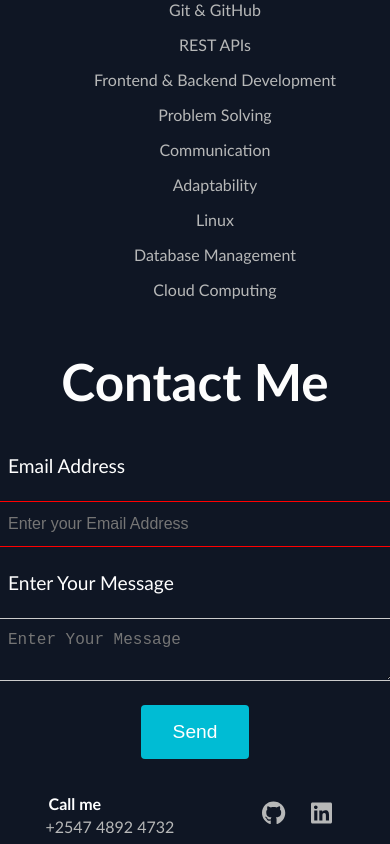
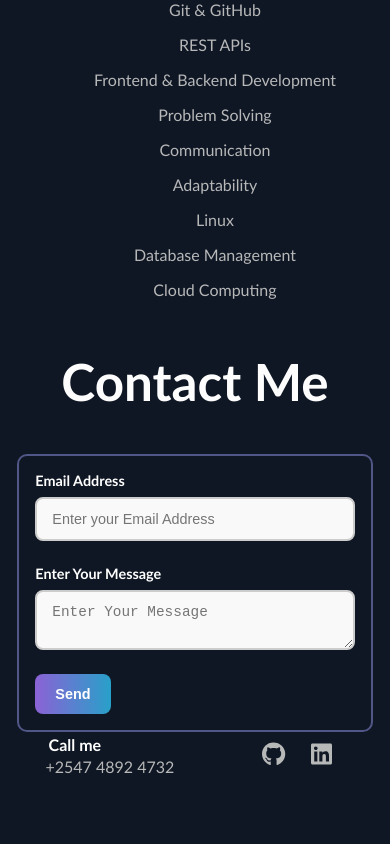
Before and after one commit to paul-murithi/portfolio, a React (Vite) app: page / in a window 390 px wide. Shown: the part 4349-5193 px from the top of the page. After the commit the page ends 5133 px from the top, so only its background shows below. Built offline with nearby package versions, Linux system fonts and the light colour scheme.

Commit message:
style: Added Responsive design for the contact form

```diff
--- a/src/Components/contact/Contact.module.css
+++ b/src/Components/contact/Contact.module.css
@@ -1,64 +1,116 @@
+*,
+*::before,
+*::after {
+  box-sizing: border-box;
+}
+
 .contactForm {
   display: flex;
   flex-direction: column;
-  justify-content: center;
-  align-items: center;
-  gap: 1.5rem;
-  margin: 2rem auto;
-  max-width: 500px;
-}
-
-.contactForm input,
-.contactForm textarea {
+  align-items: flex-start;
+  max-width: 100%;
   width: 100%;
-  padding: 0.8rem;
-  border: 1px solid #ccc;
-  border-radius: 4px;
-
-  background-color: transparent;
-  color: #e4e5e6;
-  font-size: 1rem;
-}
-
-.contactForm input:focus,
-.contactForm textarea:focus {
-  outline: none;
+  margin: 0 auto;
+  padding: 2rem;
   border: 2px solid #505685;
-}
-
-.contactForm input:invalid {
-  border: 1px solid red;
+  border-radius: 10px;
+  transition: all 0.3s ease;
 }
 
 .formLabel {
-  font-size: 1.2rem;
+  font-size: 1rem;
+  font-weight: 600;
   color: #fff;
-  align-self: flex-start;
+  margin-bottom: 0.5rem;
+  transition: color 0.3s ease;
+}
+
+.input {
+  width: 100%;
+  padding: 12px 15px;
+  border: 2px solid #ccc;
+  border-radius: 8px;
+  font-size: 1rem;
+  background-color: #f9f9f9;
+  margin-bottom: 1.5rem;
+  transition: border 0.3s ease, background-color 0.3s ease;
+  outline: none;
+}
+
+.input:focus {
+  border: 2px solid #505685;
+  background-color: #fff;
+}
+
+.validationError {
+  color: #e53935;
+  font-size: 0.875rem;
+  margin-bottom: 1rem;
+  font-style: italic;
 }
 
 .submitButton {
-  padding: 1rem 2rem;
-  background-color: #00bcd4;
+  padding: 12px 20px;
+  background: linear-gradient(90deg, #8b62d5, #28a0c9);
+  color: #fff;
   border: none;
-  border-radius: 4px;
-  color: #fff;
-  font-size: 1.2rem;
+  border-radius: 8px;
+  font-size: 1rem;
+  font-weight: 600;
   cursor: pointer;
-  transition: background-color 0.3s ease;
+  transition: background-color 0.3s ease, transform 0.2s ease;
+}
+
+.submitButton:hover {
+  background-color: #3f4db8;
+  transform: translateY(-2px);
 }
 
 .submitButton:disabled {
-  background-color: #555;
+  background-color: #ddd;
   cursor: not-allowed;
 }
 
-.submitButton:hover:not(:disabled) {
-  background-color: #0199a4;
+@media (max-width: 768px) {
+  .contactForm {
+    padding: 1.5rem;
+    width: 90%;
+  }
+
+  .input,
+  .submitButton {
+    font-size: 0.95rem;
+  }
+
+  .formLabel {
+    font-size: 0.9rem;
+  }
 }
 
-.validationError {
-  color: #ff6b6b;
-  font-size: 0.9rem;
-  margin-top: -1rem;
-  margin-bottom: 1rem;
+@media (max-width: 480px) {
+  .contactForm {
+    padding: 1rem;
+    width: 95%;
+  }
+
+  .input,
+  .submitButton {
+    font-size: 0.9rem;
+  }
 }
+
+@media (max-width: 362px) {
+  .contactForm {
+    padding: 0.5rem;
+  }
+
+  .input,
+  .submitButton {
+    padding: 10px 15px;
+    font-size: 0.9rem;
+  }
+
+  .formLabel {
+    font-size: 0.8rem;
+  }
+}
--- a/src/Components/contact/ContactForm.jsx
+++ b/src/Components/contact/ContactForm.jsx
@@ -67,6 +67,7 @@ function ContactForm() {
         errors={state.errors}
         className={styles.validationError}
       />
+
       <button
         type="submit"
         disabled={state.submitting}
```
